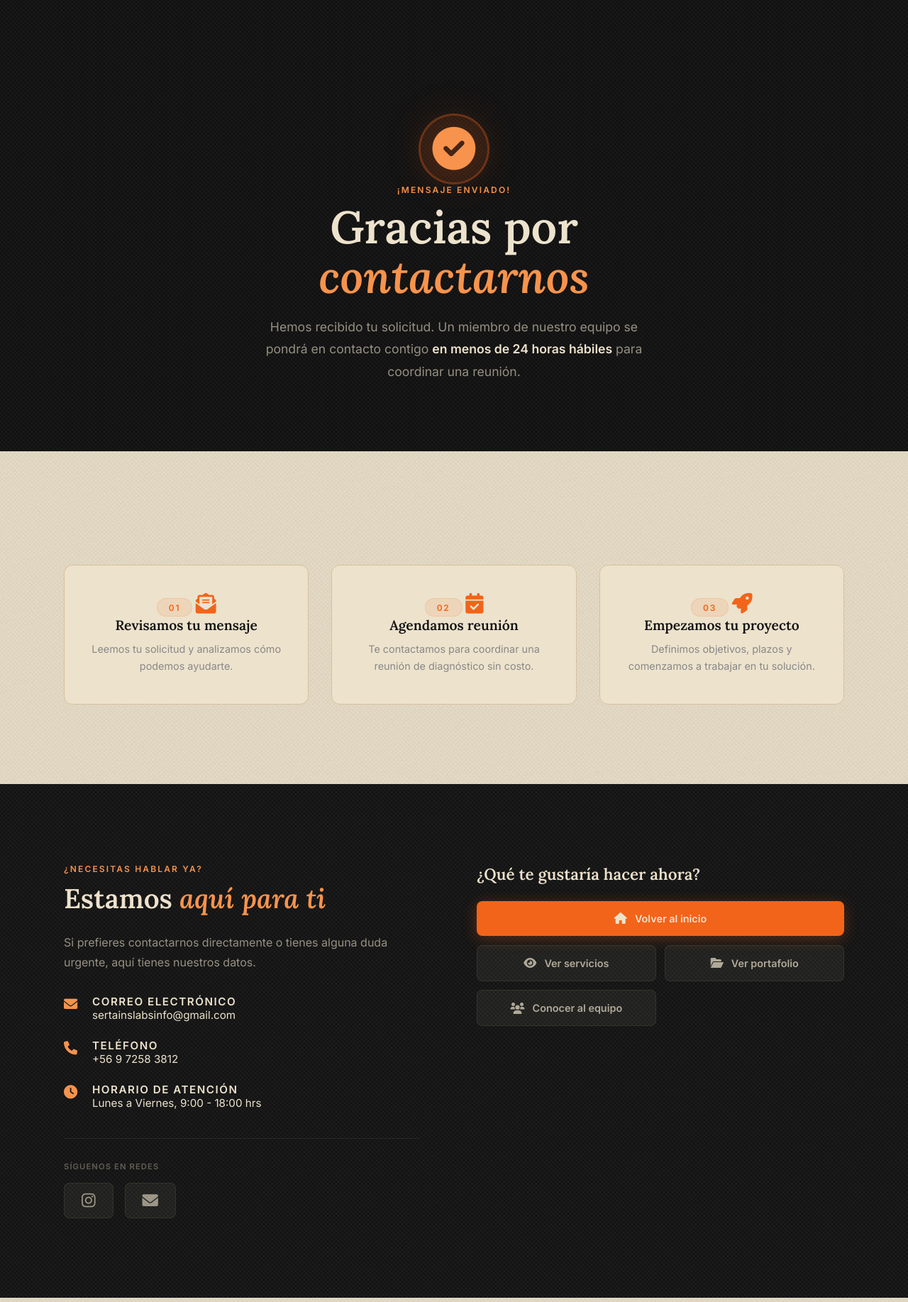
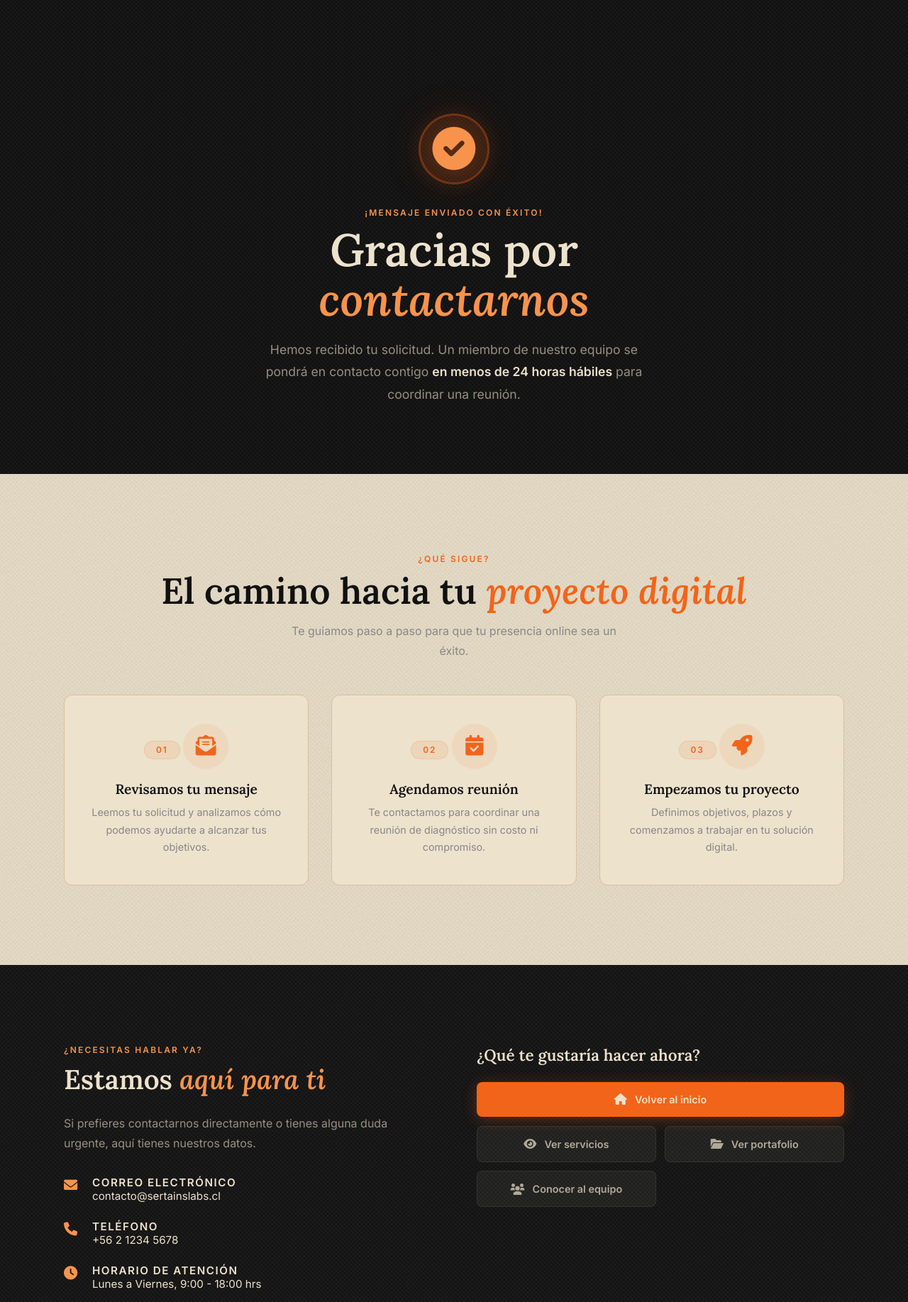
Before and after one commit to Eduardo3090/SertainsLabs-pageweb, a Flask app: page /gracias in a window 1280 px wide. Shown: the part 85-1920 px from the top of the page at 71% size. Run offline with Flask 3, Linux system fonts and the light colour scheme.

Commit message:
Update gracias.html

```diff
--- a/templates/gracias.html
+++ b/templates/gracias.html
@@ -7,12 +7,15 @@
 
 {% block content %}
 
+<!-- HERO DE AGRADECIMIENTO -->
 <section class="thanks-hero">
     <div class="thanks-hero-inner reveal">
+        <div class="thanks-icon-wrapper">
             <div class="thanks-icon">
                 <i class="fas fa-check-circle"></i>
             </div>
-        <p class="eyebrow" style="color: var(--orange-light);">¡Mensaje enviado!</p>
+        </div>
+        <p class="eyebrow" style="color: var(--orange-light);">¡Mensaje enviado con éxito!</p>
         <h1>Gracias por <em>contactarnos</em></h1>
         <p class="thanks-sub">
             Hemos recibido tu solicitud. Un miembro de nuestro equipo se pondrá en contacto contigo
@@ -21,37 +24,56 @@
     </div>
 </section>
 
-
+<!-- PASOS SIGUIENTES -->
 <section class="section-light">
     <div class="section-inner">
+        <div class="text-center reveal">
+            <p class="eyebrow">¿Qué sigue?</p>
+            <h2 class="section-title">El camino hacia tu <em>proyecto digital</em></h2>
+            <p class="section-sub">
+                Te guiamos paso a paso para que tu presencia online sea un éxito.
+            </p>
+        </div>
         <div class="steps-grid">
             <div class="step-card reveal">
+                <div class="step-number-wrapper">
                     <span class="step-number">01</span>
+                </div>
+                <div class="step-icon-wrapper">
                     <i class="fas fa-envelope-open-text step-icon"></i>
+                </div>
                 <h3>Revisamos tu mensaje</h3>
-                <p>Leemos tu solicitud y analizamos cómo podemos ayudarte.</p>
+                <p>Leemos tu solicitud y analizamos cómo podemos ayudarte a alcanzar tus objetivos.</p>
             </div>
             <div class="step-card reveal">
+                <div class="step-number-wrapper">
                     <span class="step-number">02</span>
+                </div>
+                <div class="step-icon-wrapper">
                     <i class="fas fa-calendar-check step-icon"></i>
+                </div>
                 <h3>Agendamos reunión</h3>
-                <p>Te contactamos para coordinar una reunión de diagnóstico sin costo.</p>
+                <p>Te contactamos para coordinar una reunión de diagnóstico sin costo ni compromiso.</p>
             </div>
             <div class="step-card reveal">
+                <div class="step-number-wrapper">
                     <span class="step-number">03</span>
+                </div>
+                <div class="step-icon-wrapper">
                     <i class="fas fa-rocket step-icon"></i>
+                </div>
                 <h3>Empezamos tu proyecto</h3>
-                <p>Definimos objetivos, plazos y comenzamos a trabajar en tu solución.</p>
+                <p>Definimos objetivos, plazos y comenzamos a trabajar en tu solución digital.</p>
             </div>
         </div>
     </div>
 </section>
 
-
+<!-- CONTACTO Y ACCIONES -->
 <section class="section-dark">
     <div class="section-inner">
         <div class="thanks-contact-grid">
-
+            <!-- Columna izquierda: Contacto -->
             <div class="thanks-contact-info reveal">
                 <p class="eyebrow" style="color: var(--orange-light);">¿Necesitas hablar ya?</p>
                 <h2 style="font-family: var(--serif); color: var(--cream); font-size: clamp(1.8rem, 3vw, 2.6rem); margin-bottom: 1.5rem;">
@@ -65,14 +87,14 @@
                     <i class="fas fa-envelope"></i>
                     <div>
                         <span class="thanks-contact-label">Correo electrónico</span>
-                        <a href="mailto:contacto@sertainslabs.cl">sertainslabsinfo@gmail.com</a>
+                        <a href="mailto:contacto@sertainslabs.cl">contacto@sertainslabs.cl</a>
                     </div>
                 </div>
                 <div class="thanks-contact-item">
                     <i class="fas fa-phone"></i>
                     <div>
                         <span class="thanks-contact-label">Teléfono</span>
-                        <a href="tel:+56212345678">+56 9 7258 3812</a>
+                        <a href="tel:+56212345678">+56 2 1234 5678</a>
                     </div>
                 </div>
                 <div class="thanks-contact-item">
@@ -89,15 +111,17 @@
                     <div class="thanks-social-icons">
                         <a href="https://www.instagram.com/sertainslabs/" target="_blank" rel="noopener noreferrer" class="social-btn instagram" aria-label="Instagram">
                             <i class="fab fa-instagram"></i>
+                            <span class="social-tooltip">Instagram</span>
                         </a>
-                        <a href="mailto:sertainslabsinfo@gmail.com" class="social-btn email" aria-label="Correo electrónico">
+                        <a href="mailto:contacto@sertainslabs.cl" class="social-btn email" aria-label="Correo electrónico">
                             <i class="fas fa-envelope"></i>
+                            <span class="social-tooltip">Correo</span>
                         </a>
                     </div>
                 </div>
             </div>
 
-
+            <!-- Columna derecha: Acciones -->
             <div class="thanks-actions reveal">
                 <h3 style="font-family: var(--serif); color: var(--cream); font-size: 1.4rem; margin-bottom: 1.5rem;">
                     ¿Qué te gustaría hacer ahora?
@@ -125,18 +149,16 @@
     </div>
 </section>
 
-<!-- TESTIMONIO O CONFIANZA (Opcional) -->
+<!-- TESTIMONIO O CONFIANZA -->
 <section class="section-light" style="padding: 4rem 5vw; text-align: center;">
     <div class="section-inner">
         <div class="thanks-trust reveal">
-            <p style="font-size: 0.9rem; color: var(--muted); letter-spacing: 0.1em; text-transform: uppercase; margin-bottom: 1rem;">
-                Confianza y transparencia
-            </p>
+            <p class="eyebrow" style="color: var(--orange);">Confianza y transparencia</p>
             <p style="font-family: var(--serif); font-size: clamp(1.2rem, 2vw, 1.6rem); color: var(--ink); max-width: 50ch; margin: 0 auto; line-height: 1.6;">
                 "Trabajamos con <strong style="color: var(--orange);">compromiso y seriedad</strong>
                 para que tu proyecto sea un éxito desde el primer día."
             </p>
-            <p style="color: var(--muted); margin-top: 0.75rem; font-size: 0.9rem;">
+            <p style="color: var(--muted); margin-top: 0.75rem; font-size: 0.95rem;">
                 — Equipo SertainsLabs
             </p>
         </div>
```
Lines whose indentation alone changed are shown as unchanged.
